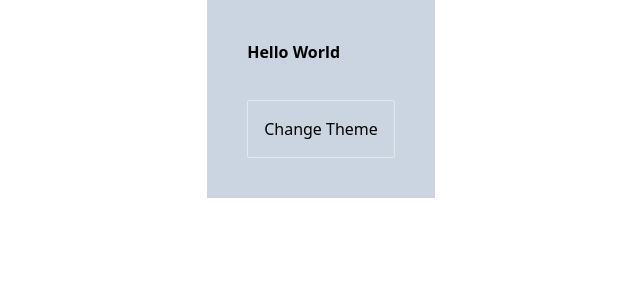
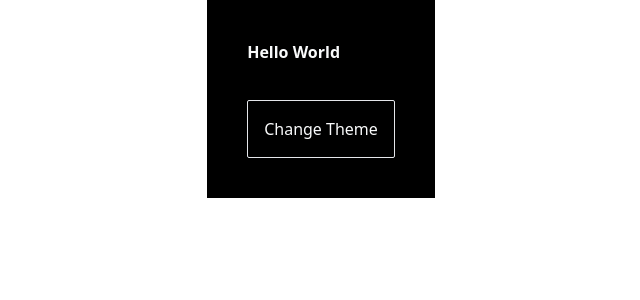
Before and after one commit to connorwarme/rtrain, a React (Vite) app: page / in a window 1280 px wide. Shown: the top 300 px of the page, without its empty margins (319-959 px from the left). Built offline with nearby package versions, Linux system fonts and the light colour scheme.

Commit message:
Create ls hook, implement for light/dark theme

```diff
--- a/src/components/theme/index.jsx
+++ b/src/components/theme/index.jsx
@@ -1,14 +1,14 @@
-import { useState } from "react";
+import useLS from "./useLS";
 
 const LightDark = () => {
-  const [theme, setTheme] = useState(false)
+  const [theme, setTheme] = useLS("theme", 'dark')
 
   const handleChangeTheme = () => {
-    setTheme(!theme)
+    setTheme(theme === 'dark' ? 'light' : 'dark')
   }
 
   return (
-    <div className={theme ? 'bg-black text-gray-50' : 'bg-slate-300 text-black'}>
+    <div className={theme === 'dark' ? 'bg-black text-gray-50' : 'bg-slate-300 text-black'}>
       <div className="p-42 m-10">
         <h1 className="font-bold h-10">Hello World</h1>
         <button className="mt-5 border p-4 rounded-sm" onClick={handleChangeTheme}>Change Theme</button>
--- /dev/null
+++ b/src/components/theme/useLS.jsx
@@ -0,0 +1,24 @@
+import { useEffect, useState } from "react";
+
+const useLS = ( key, defaultValue ) => {
+  const [value, setValue] = useState(() => {
+    let currentValue;
+    console.log(key)
+    try {
+      currentValue = JSON.parse(localStorage.getItem(key)) || String(defaultValue);
+    } catch (error) {
+      console.log(error)
+      currentValue = defaultValue
+    }
+
+    return currentValue;
+  })
+
+  useEffect(() => {
+    localStorage.setItem(key, JSON.stringify(value))
+  }, [key, value])
+
+  return [value, setValue]
+}
+
+export default useLS;
```
